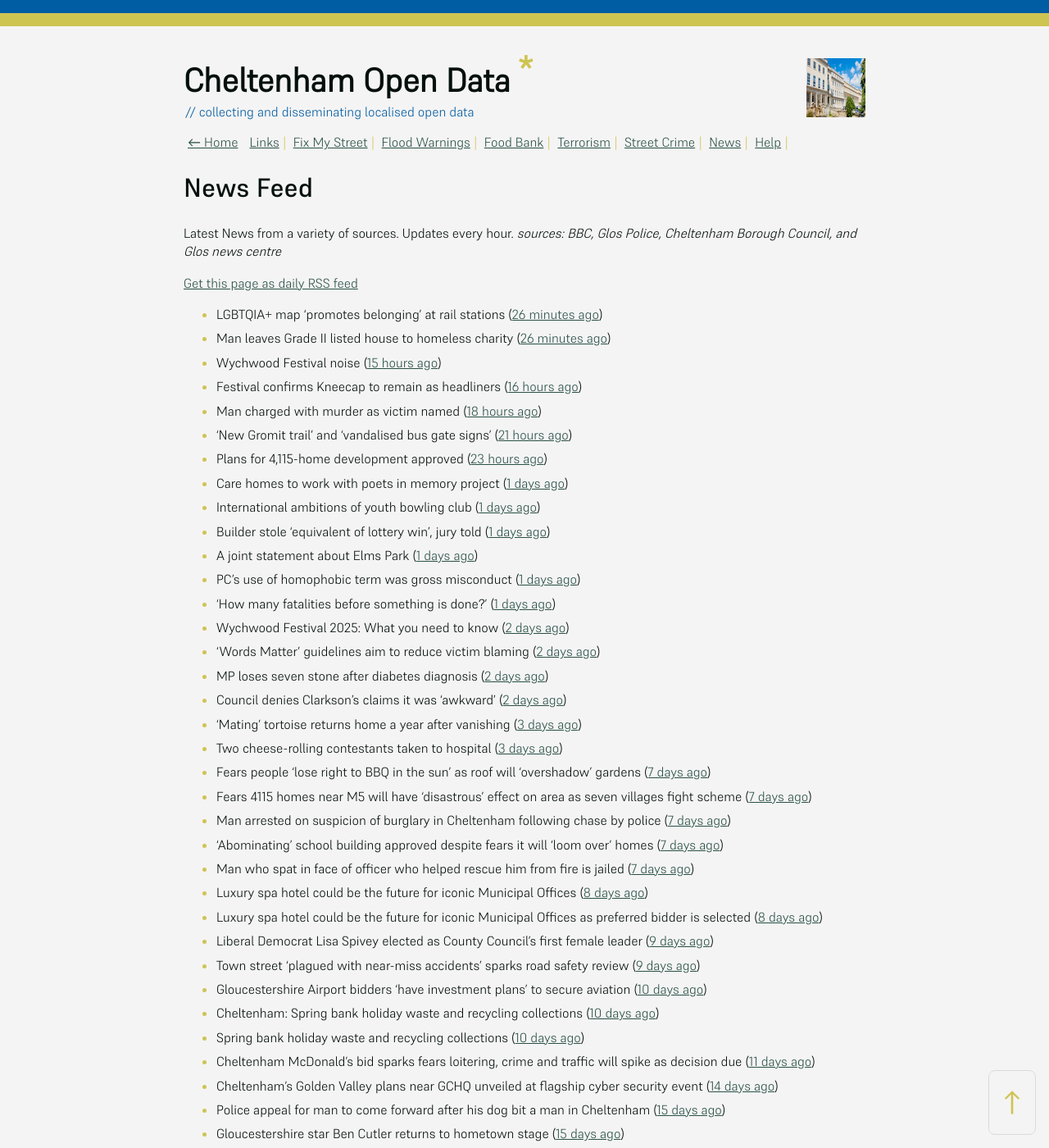
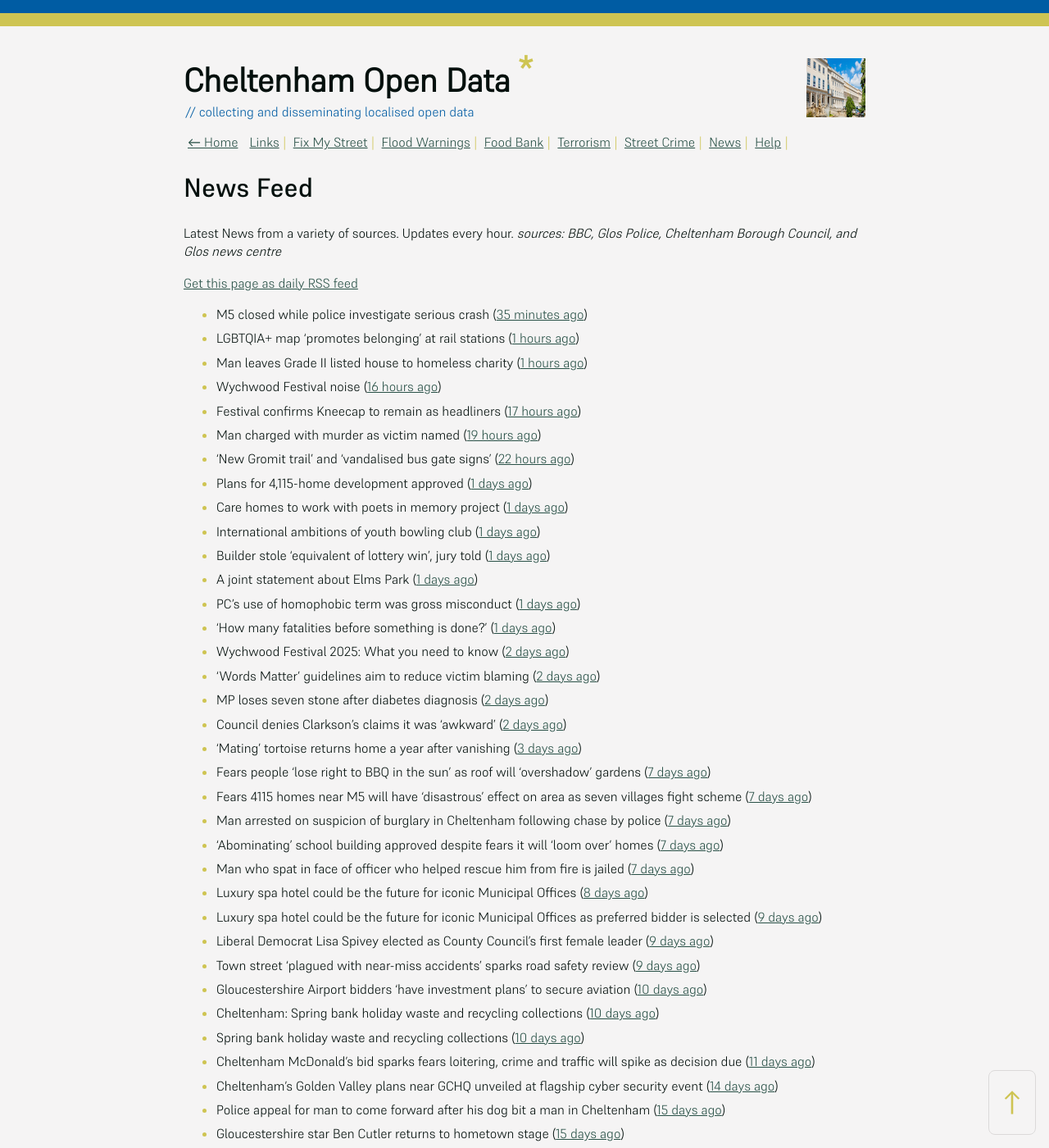
Before and after one commit to mat-0/cheltenham-open-data, a Jekyll site: the page built from _pages/news.md, in a window 1280 px wide and 1400 px high. Shown: the whole window at 82% size. Built offline with Jekyll 4.4.1, drawn with Linux system fonts in a browser that asks for light colours; some of the changed text lies outside the part shown.

Commit message:
Updated 2025-05-31 07:58:07

```diff
--- a/_pages/news.md
+++ b/_pages/news.md
@@ -12,13 +12,14 @@ _sources: BBC, Glos Police, Cheltenham Borough Council, and Glos news centre_
 [Get this page as daily RSS feed](/daily.rss)
 
 <!-- news_marker starts -->
-- LGBTQIA+ map 'promotes belonging' at rail stations ([26 minutes ago](https://www.bbc.com/news/articles/cy5eq6w3k34o))
-- Man leaves Grade II listed house to homeless charity ([26 minutes ago](https://www.bbc.com/news/articles/c1deelp3dxzo))
-- Wychwood Festival noise ([15 hours ago](https://www.cheltenham.gov.uk/news/article/3016/wychwood_festival_noise))
-- Festival confirms Kneecap to remain as headliners ([16 hours ago](https://www.bbc.com/news/articles/clyg54e88jmo))
-- Man charged with murder as victim named ([18 hours ago](https://www.bbc.com/news/articles/ce80685p13no))
-- 'New Gromit trail' and 'vandalised bus gate signs' ([21 hours ago](https://www.bbc.com/news/articles/cpd46d4ndxdo))
-- Plans for 4,115-home development approved ([23 hours ago](https://www.bbc.com/news/articles/c8xgd99grk5o))
+- M5 closed while police investigate serious crash ([35 minutes ago](https://www.bbc.com/news/articles/czxy3n361pgo))
+- LGBTQIA+ map 'promotes belonging' at rail stations ([1 hours ago](https://www.bbc.com/news/articles/cy5eq6w3k34o))
+- Man leaves Grade II listed house to homeless charity ([1 hours ago](https://www.bbc.com/news/articles/c1deelp3dxzo))
+- Wychwood Festival noise ([16 hours ago](https://www.cheltenham.gov.uk/news/article/3016/wychwood_festival_noise))
+- Festival confirms Kneecap to remain as headliners ([17 hours ago](https://www.bbc.com/news/articles/clyg54e88jmo))
+- Man charged with murder as victim named ([19 hours ago](https://www.bbc.com/news/articles/ce80685p13no))
+- 'New Gromit trail' and 'vandalised bus gate signs' ([22 hours ago](https://www.bbc.com/news/articles/cpd46d4ndxdo))
+- Plans for 4,115-home development approved ([1 days ago](https://www.bbc.com/news/articles/c8xgd99grk5o))
 - Care homes to work with poets in memory project ([1 days ago](https://www.bbc.com/news/articles/ceqgg39e97zo))
 - International ambitions of youth bowling club ([1 days ago](https://www.bbc.com/news/articles/c628gye549qo))
 - Builder stole 'equivalent of lottery win', jury told ([1 days ago](https://www.bbc.com/news/articles/ckgqkx137nno))
@@ -30,14 +31,13 @@ _sources: BBC, Glos Police, Cheltenham Borough Council, and Glos news centre_
 - MP loses seven stone after diabetes diagnosis ([2 days ago](https://www.bbc.com/news/articles/cy75e7n4ey7o))
 - Council denies Clarkson's claims it was 'awkward' ([2 days ago](https://www.bbc.com/news/articles/cp3ql38yk11o))
 - 'Mating' tortoise returns home a year after vanishing ([3 days ago](https://www.bbc.com/news/articles/c5yqgwzg5pzo))
-- Two cheese-rolling contestants taken to hospital ([3 days ago](https://www.bbc.com/news/articles/cgkdz3zv5nno))
 - Fears people ‘lose right to BBQ in the sun’ as roof will ‘overshadow’ gardens ([7 days ago](https://gloucesternewscentre.co.uk/fears-people-lose-right-to-bbq-in-the-sun-as-roof-will-overshadow-gardens/))
 - Fears 4115 homes near M5 will have ‘disastrous’ effect on area as seven villages fight scheme ([7 days ago](https://gloucesternewscentre.co.uk/fears-4115-homes-near-m5-will-have-disastrous-effect-on-area-as-seven-villages-fight-scheme/))
 - Man arrested on suspicion of burglary in Cheltenham following chase by police ([7 days ago](https://gloucesternewscentre.co.uk/man-arrested-on-suspicion-of-burglary-in-cheltenham-following-chase-by-police/))
 - ‘Abominating’ school building approved despite fears it will ‘loom over’ homes ([7 days ago](https://gloucesternewscentre.co.uk/abominating-school-building-approved-despite-fears-it-will-loom-over-homes/))
 - Man who spat in face of officer who helped rescue him from fire is jailed ([7 days ago](https://gloucesternewscentre.co.uk/man-who-spat-in-face-of-officer-who-helped-rescue-him-from-fire-is-jailed/))
 - Luxury spa hotel could be the future for iconic Municipal Offices ([8 days ago](https://gloucesternewscentre.co.uk/luxury-spa-hotel-could-be-the-future-for-iconic-municipal-offices/))
-- Luxury spa hotel could be the future for iconic Municipal Offices as preferred bidder is selected ([8 days ago](https://www.cheltenham.gov.uk/news/article/3014/luxury_spa_hotel_could_be_the_future_for_iconic_municipal_offices_as_preferred_bidder_is_selected))
+- Luxury spa hotel could be the future for iconic Municipal Offices as preferred bidder is selected ([9 days ago](https://www.cheltenham.gov.uk/news/article/3014/luxury_spa_hotel_could_be_the_future_for_iconic_municipal_offices_as_preferred_bidder_is_selected))
 - Liberal Democrat Lisa Spivey elected as County Council’s first female leader ([9 days ago](https://gloucesternewscentre.co.uk/liberal-democrat-lisa-spivey-elected-as-county-councils-first-female-leader/))
 - Town street ‘plagued with near-miss accidents’ sparks road safety review ([9 days ago](https://gloucesternewscentre.co.uk/town-street-plagued-with-near-miss-accidents-sparks-road-safety-review/))
 - Gloucestershire Airport bidders ‘have investment plans’ to secure aviation ([10 days ago](https://gloucesternewscentre.co.uk/gloucestershire-airport-bidders-have-investment-plans-to-secure-aviation/))
@@ -50,7 +50,7 @@ _sources: BBC, Glos Police, Cheltenham Borough Council, and Glos news centre_
 - Case against Cheltenham man in relation to fox hunting stopped ([15 days ago](https://gloucesternewscentre.co.uk/case-against-cheltenham-man-in-relation-to-fox-hunting-stopped/))
 - HBD unveils phase two plans for Golden Valley at Cyber UK ([15 days ago](https://www.cheltenham.gov.uk/news/article/3012/hbd_unveils_phase_two_plans_for_golden_valley_at_cyber_uk))
 - Arle Court Transport Hub welcomes more National Express services ([15 days ago](https://gloucesternewscentre.co.uk/arle-court-transport-hub-welcomes-more-national-express-services/))
-- Golden Valley social value promise will deliver real value to communities ([15 days ago](https://www.cheltenham.gov.uk/news/article/3011/golden_valley_social_value_promise_will_deliver_real_value_to_communities))
+- Golden Valley social value promise will deliver real value to communities ([16 days ago](https://www.cheltenham.gov.uk/news/article/3011/golden_valley_social_value_promise_will_deliver_real_value_to_communities))
 - Comedian Dom Joly blasts council over ‘zero action’ to remove Cheltenham ‘eyesore’ ([16 days ago](https://gloucesternewscentre.co.uk/comedian-dom-joly-blasts-council-over-zero-action-to-remove-cheltenham-eyesore/))
 - ‘Caring’ Doctor David Willingham elected as mayor of Cheltenham ([16 days ago](https://gloucesternewscentre.co.uk/caring-doctor-david-willingham-elected-as-mayor-of-cheltenham/))
 - Upcoming grant and further support to help local business cut their carbon emissions ([16 days ago](https://www.cheltenham.gov.uk/news/article/3010/upcoming_grant_and_further_support_to_help_local_business_cut_their_carbon_emissions))
```
Also changed, not shown: _data/flood.json (+5 -48 lines), _pages/fix-my-street.md (+2 -2 lines), index.md (+5 -5 lines).
